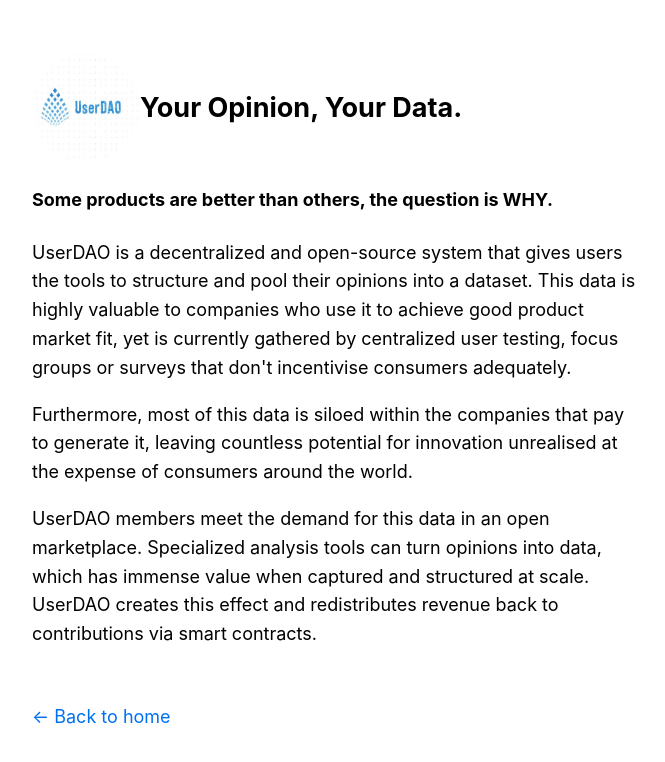
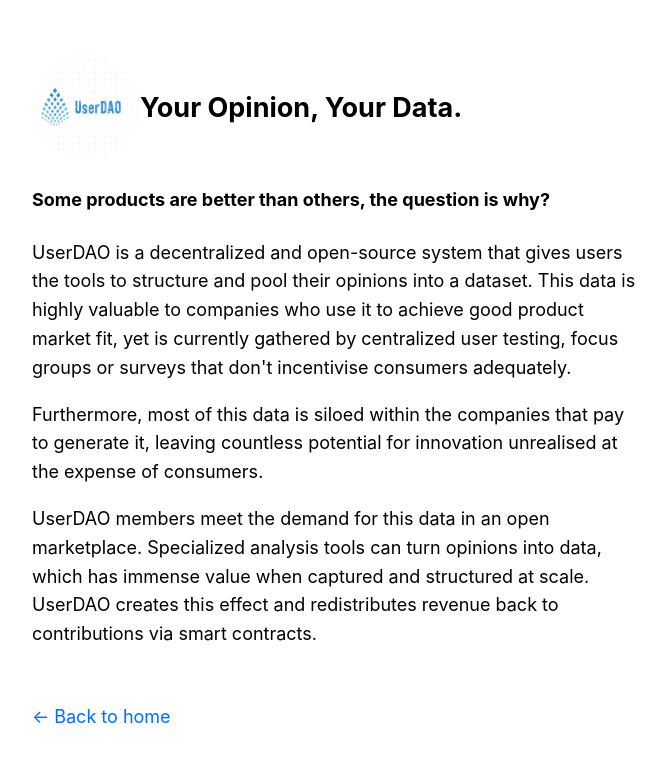
Before and after one commit to rd123myb/UserDAO, a Next.js app: page /posts/blog in a window 1280 px wide. Shown: the top 762 px of the page, without its empty margins (302-967 px from the left). Built offline with nearby package versions, Linux system fonts and the light colour scheme.

Commit message:
final change blog

```diff
--- a/pages/posts/blog.js
+++ b/pages/posts/blog.js
@@ -4,7 +4,7 @@
 export default function FirstPost() {
   return (
     <Layout>
-     <h4>Some products are better than others, the question is WHY.</h4>
+     <h4>Some products are better than others, the question is why?</h4>
 
 
     <p> UserDAO is a decentralized and open-source system that gives users the tools to structure and pool their opinions into a dataset.
@@ -14,7 +14,7 @@
 
         <p>Furthermore, most of this data is siloed within
         the companies that pay to generate it, leaving countless potential for innovation unrealised at the expense of
-         consumers around the world.
+         consumers.
     </p>
 
     <p> UserDAO members meet the demand for this data in an open marketplace.
```
